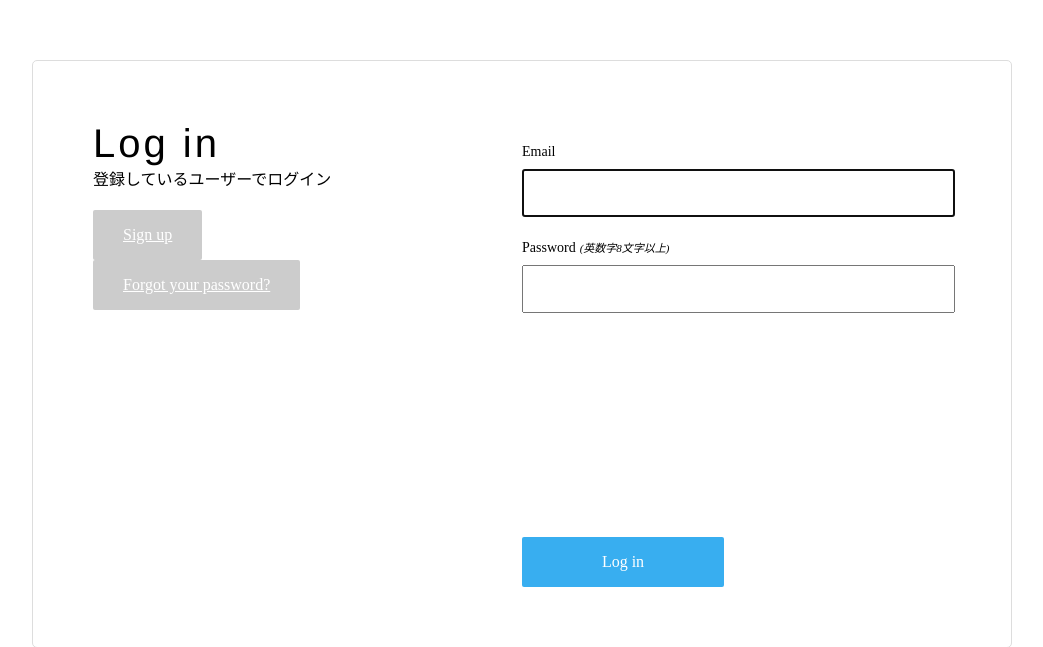
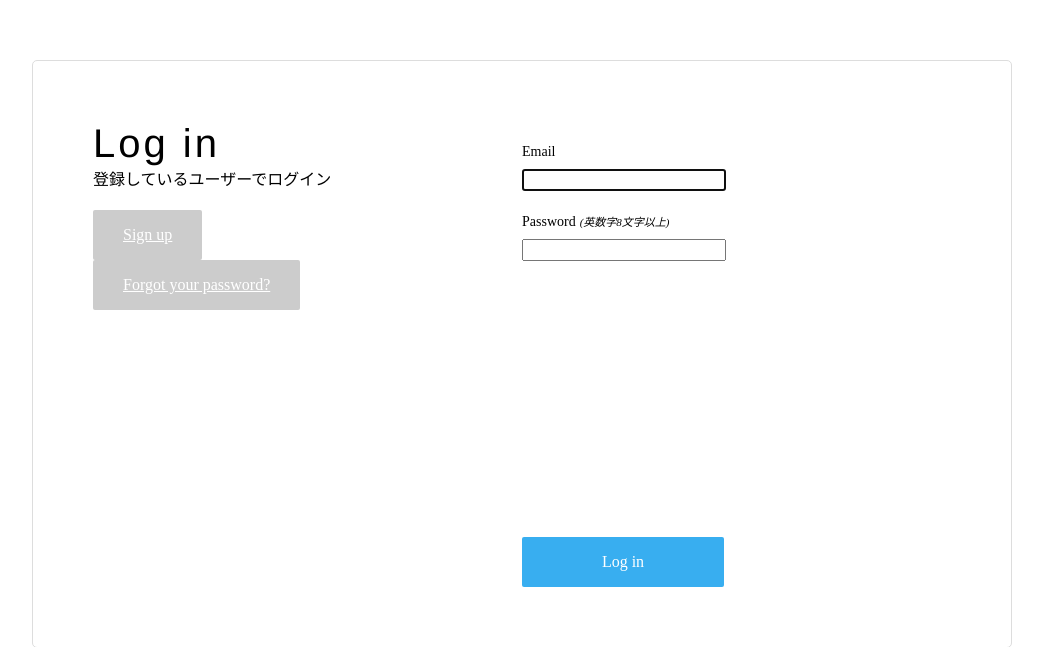
Before and after one commit to kirinkubinagai/chat-space, a Rails app: page /users/sign_in in a window 1280 px wide. Shown: the top 647 px of the page, without its empty margins (118-1161 px from the left). Run offline with Rails 7, Linux system fonts and the light colour scheme; style sheets or scripts are compiled from the project's sources; some libraries are stand-ins or nearby versions.

Commit message:
修正
タグにcssが当たっていたところの修正
改行を施した

```diff
--- a/app/assets/stylesheets/modules/_sign_in.scss
+++ b/app/assets/stylesheets/modules/_sign_in.scss
@@ -59,10 +59,6 @@
       padding-top:4px;
     }
   }
-  input{
-    height:44px;
-    width:429px;
-  }
 }
 .actions{
   .btn{
```
